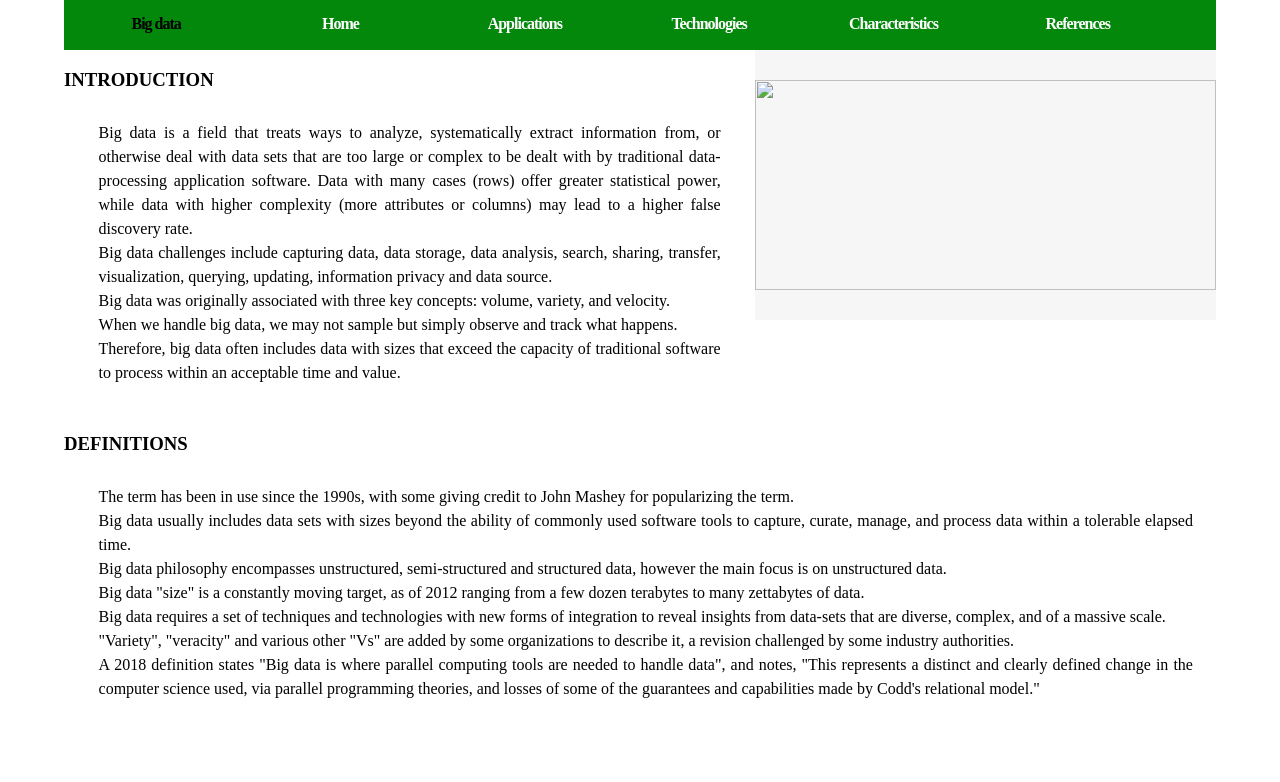
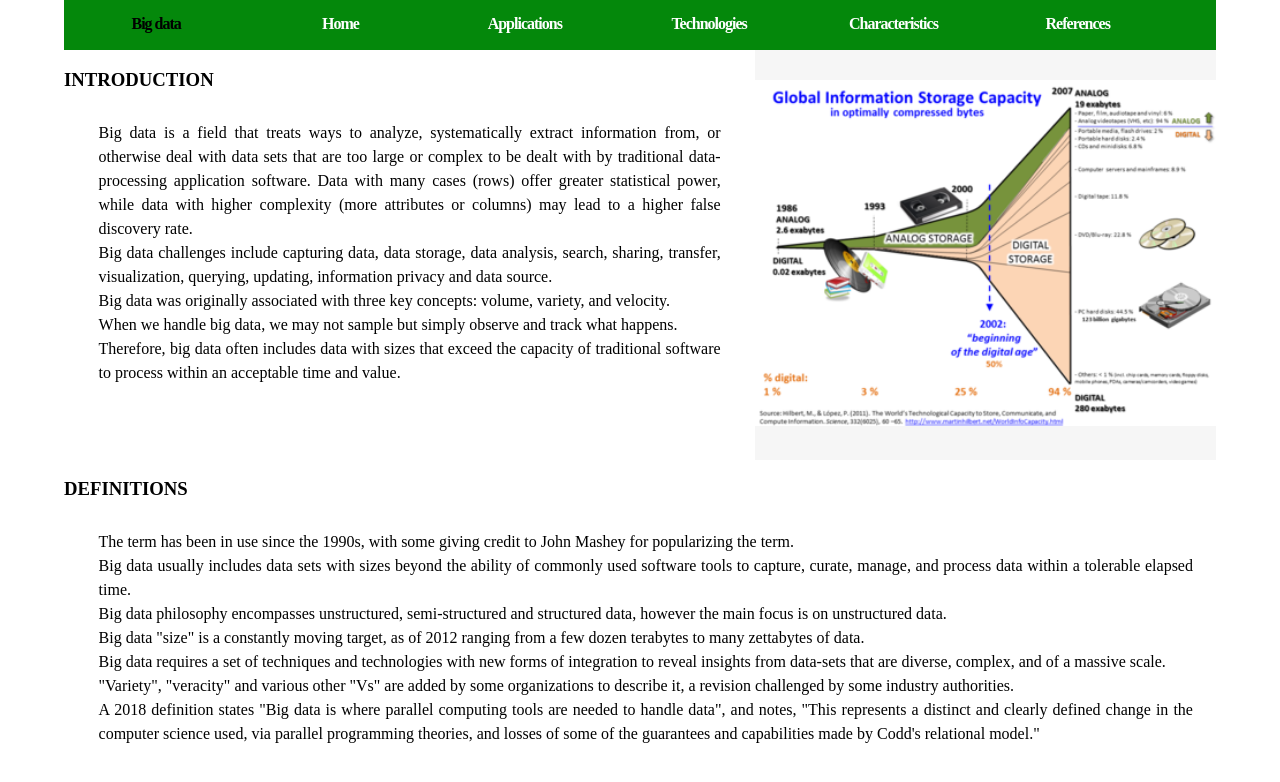
Before and after one commit to ahmdmnsr/ECE006-1, a plain HTML site: page index.html in a window 1280 px wide. Drawn offline with Linux system fonts and the light colour scheme.

Commit message:
Update index.html

```diff
--- a/index.html
+++ b/index.html
@@ -33,7 +33,7 @@
 <h3>Introduction</h3>
 <p>Big data is a field that treats ways to analyze, systematically extract information from, or otherwise deal with data sets that are too large or complex to be dealt with by traditional data-processing application software. Data with many cases (rows) offer greater statistical power, while data with higher complexity (more attributes or columns) may lead to a higher false discovery rate.<br> Big data challenges include capturing data, data storage, data analysis, search, sharing, transfer, visualization, querying, updating, information privacy and data source.<br> Big data was originally associated with three key concepts: volume, variety, and velocity.<br> When we handle big data, we may not sample but simply observe and track what happens.<br> Therefore, big data often includes data with sizes that exceed the capacity of traditional software to process within an acceptable time and value.</p>
 </article>
-    <aside class="right_article"><img src="images/1.png" alt="" width="400" height="182" class="placeholder"/> </aside>
+    <aside class="right_article"><img src="1.png" alt="" width="400" height="182" class="placeholder"/> </aside>
   </section>
 <div>
     <article class="Bottom_article">
```
